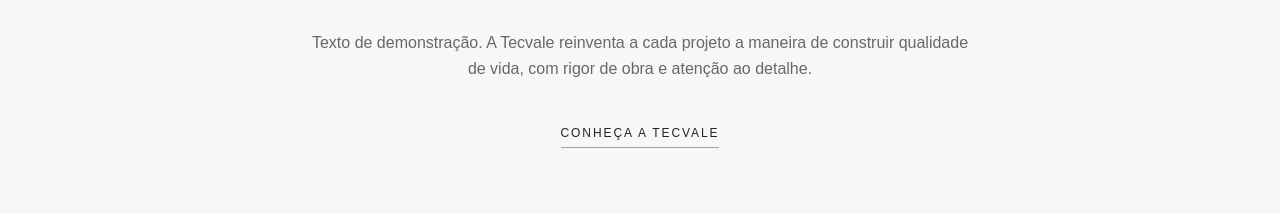
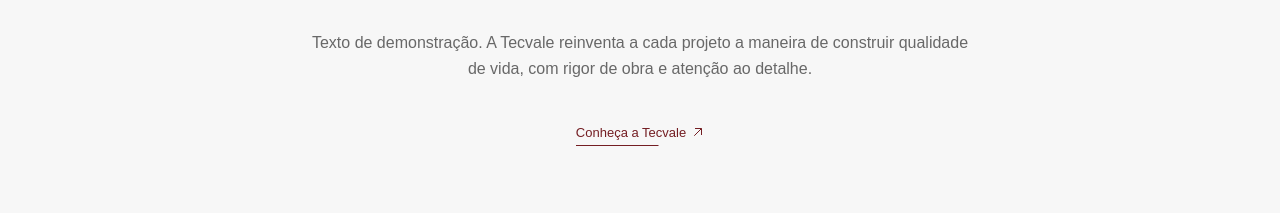
Before and after one commit to guioliv3/tecvale-institucional, a React (Vite) app: page / in a window 1280 px wide. Shown: the part 1151-1364 px from the top of the page. Built offline with nearby package versions, Linux system fonts and the light colour scheme.

Commit message:
feat: padronizar links editoriais

```diff
--- a/src/components/ui/TextLink.tsx
+++ b/src/components/ui/TextLink.tsx
@@ -1,9 +1,23 @@
-import { Link } from 'react-router'
+import { Link } from "react-router";
+import type { ReactNode } from "react";
 
-export function TextLink({ to, children }: { to: string; children: string }) {
+export function TextLink({ to, children }: { to: string; children: ReactNode }) {
   return (
-    <Link to={to} className="inline-block border-b border-ink/40 pb-1.5 text-xs font-medium uppercase tracking-[0.16em] transition-colors hover:border-wine hover:text-wine">
-      {children}
+    <Link
+      to={to}
+      className="group inline-flex items-center gap-1.5 pb-1 text-[13px] text-wine transition-colors hover:text-wine-dark"
+    >
+      <span className="relative after:absolute after:-bottom-1 after:left-0 after:h-px after:w-full after:origin-left after:scale-x-75 after:bg-current after:transition-transform after:duration-300 group-hover:after:scale-x-100 motion-reduce:after:transition-none">
+        {children}
+      </span>
+      <svg
+        aria-hidden="true"
+        viewBox="0 0 12 12"
+        fill="none"
+        className="h-3 w-3 transition-transform duration-300 group-hover:translate-x-0.5 group-hover:-translate-y-0.5 motion-reduce:transition-none"
+      >
+        <path d="M2.25 9.75 9.5 2.5M3 2.5h6.5V9" stroke="currentColor" strokeWidth="1" />
+      </svg>
     </Link>
-  )
+  );
 }
```
